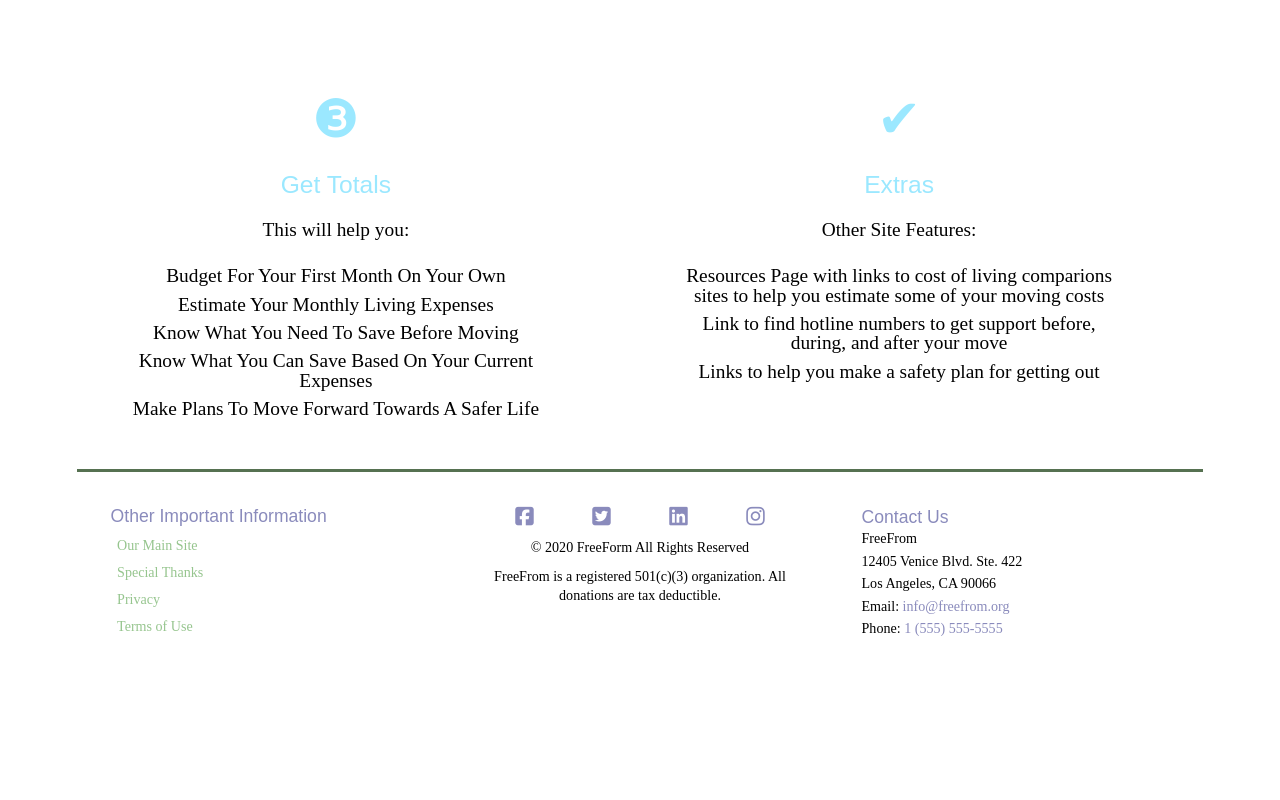
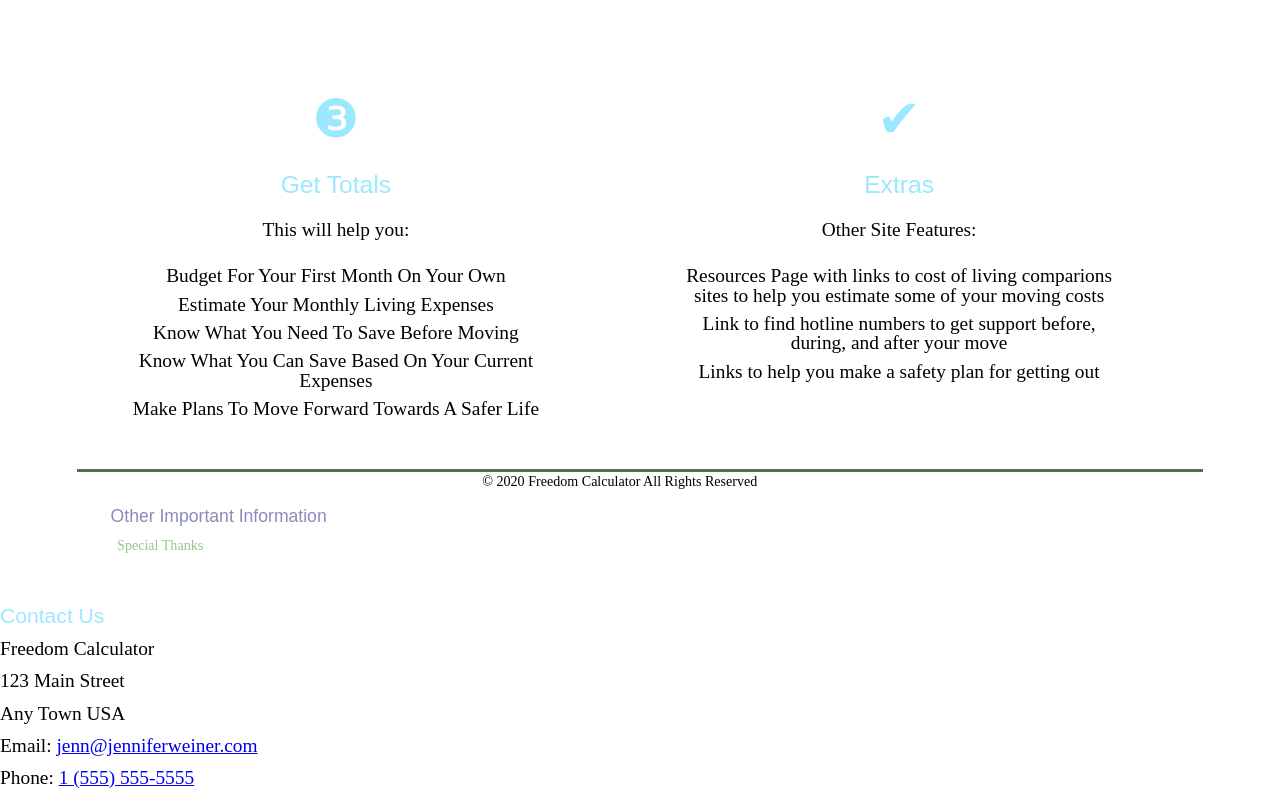
Before and after one commit to BW-Domestic-Violence-Survivors-Tool/marketing-page-JW, a plain HTML site: page index.html in a window 1280 px wide. Shown: the part 1648-2448 px from the top of the page. Before the commit the page ends 2323 px from the top, so only its background shows below. Drawn offline with Linux system fonts and the light colour scheme; a web font is replaced by a local one.

Commit message:
Removing references to FredomFrom per their request

```diff
--- a/index.html
+++ b/index.html
@@ -14,7 +14,7 @@
     />
     <link rel="stylesheet" href="/css/index.css" />
     <script src="https://kit.fontawesome.com/059d65b325.js" crossorigin="anonymous"></script>
-    <title>Freedom Calculator from FreeFrom</title>
+    <title>Freedom Calculator</title>
   </head>
   <body>
     <section class="main-container">
@@ -33,7 +33,7 @@
       </nav>
       <header>
         <div class="header-banner">
-          <h1>Freedom Calculator<br />From FreeFrom</h1>
+          <h1>Freedom Calculator</h1>
           <p>
             As part of our ongoing mission and vision, we are moved to provide a way for you to figure what
             you need to get out of this cycle of violence. Please use this tool and the resources
@@ -129,41 +129,23 @@
         <section class="footer-left">
           <div class="footer-about-links">
             <h4>Other Important Information</h4>
-            <a href="https://www.freefrom.org/">Our Main Site</a>
-            <a href="/credits.html">Special Thanks</a>
-            <a href="/privacy.html">Privacy</a>
-            <a href="/terms.html">Terms of Use</a>
+
+                  <a href="/credits.html">Special Thanks</a>
+
           </div>
-        </section>
-        <section class="footer-middle">
-          <p class="social">
-            <a href="https://www.facebook.com/freefrom.org/"
-              ><i class="fab fa-facebook-square"></i
-            ></a>
-            <a href="https://twitter.com/freefromorg"
-              ><i class="fab fa-twitter-square"></i
-            ></a>
-            <a href="https://www.linkedin.com/company/freefrom/"
-              ><i class="fab fa-linkedin"></i
-            ></a>
-            <a href="https://www.instagram.com/freefromdotorg/"
-              ><i class="fab fa-instagram"></i
-            ></a>
-          </p>
-          <p>&copy 2020 FreeForm All Rights Reserved</p>
-          <p>
-            FreeFrom is a registered 501(c)(3) organization. All donations are
-            tax deductible.
-          </p>
-        </section>
+          </section>
+
+            <p>&copy 2020 Freedom Calculator All Rights Reserved</p>
+
+          </section>
         <section class="footer-right">
           <h4>Contact Us</h4>
           <address>
-            <p>FreeFrom</p>
-            <p>12405 Venice Blvd. Ste. 422</p>
-            <p>Los Angeles, CA 90066</p>
+            <p>Freedom Calculator</p>
+            <p>123 Main Street</p>
+            <p>Any Town USA</p>
           </address>
-          <p>Email: <a href="mailto:info@freefrom.org">info@freefrom.org</a></p>
+          <p>Email: <a href="mailto:jenn@jennifermweiner.com">jenn@jenniferweiner.com</a></p>
           <p>Phone: <a href="tel:+1555555555">1 (555) 555-5555</a></p>
         </section>
       </footer>
```
Also changed, not shown: privacy.html (+13 -19 lines), resources.html (+11 -18 lines).
